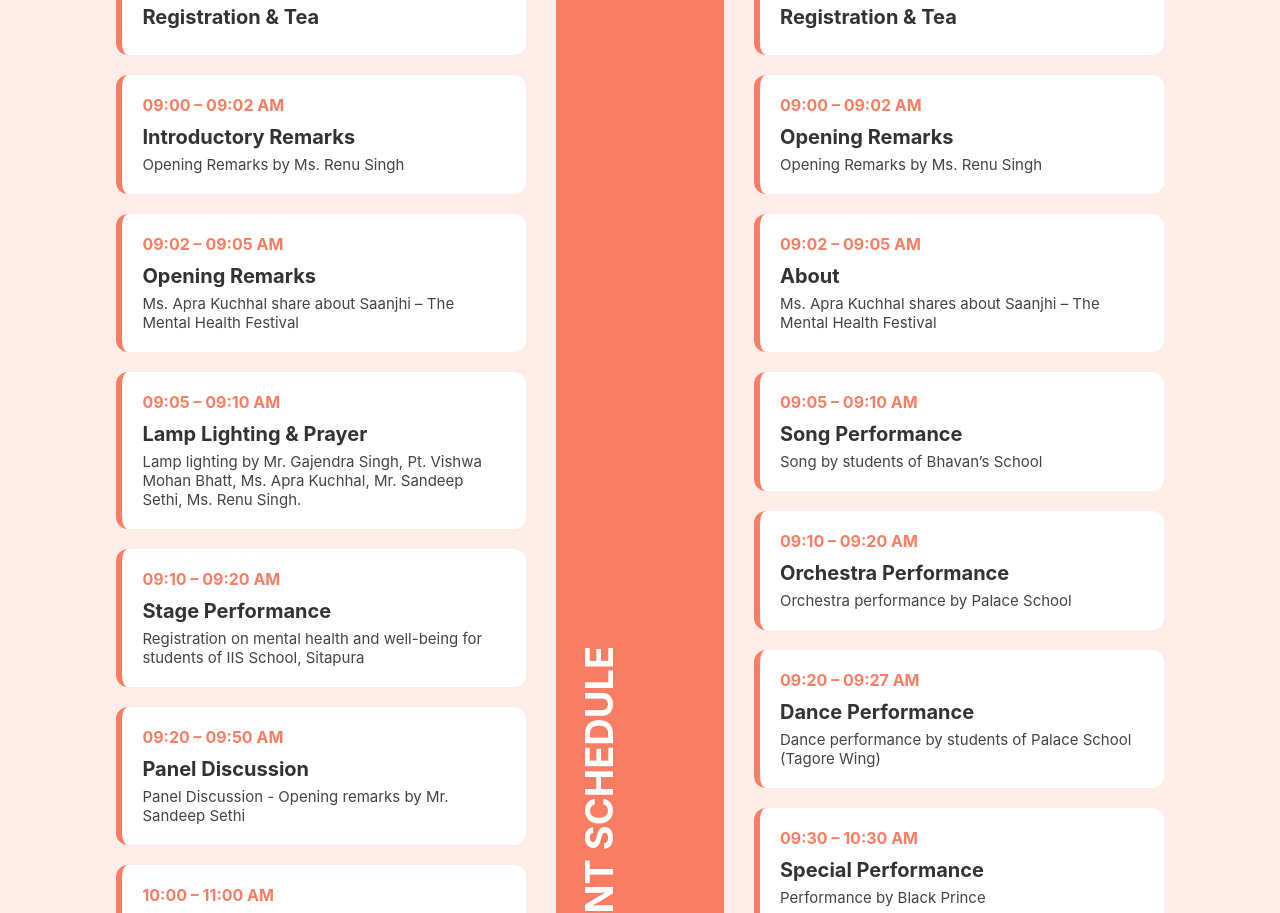
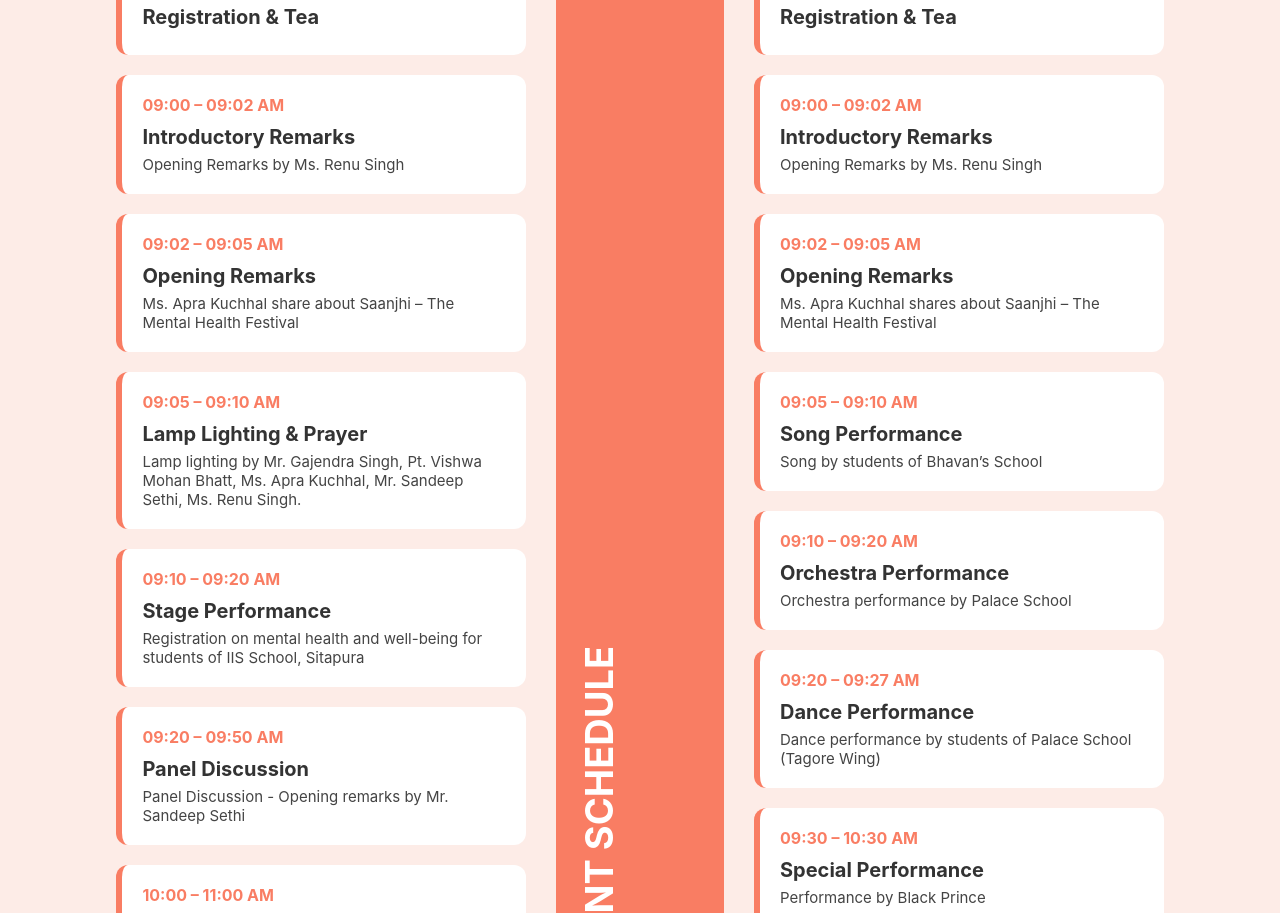
Before and after one commit to Manish-sikar/my-app, a React (Create React App) app: page / in a window 1280 px wide. Shown: the part 4520-5433 px from the top of the page. Built offline with nearby package versions, Linux system fonts and the light colour scheme.

Commit message:
Update Schedule.jsx

```diff
--- a/src/Herosection/Schedule.jsx
+++ b/src/Herosection/Schedule.jsx
@@ -48,12 +48,12 @@ const Schedule = () => {
     { time: "08:45 – 09:00 AM", title: "Registration & Tea" },
     {
       time: "09:00 – 09:02 AM",
-      title: "Opening Remarks",
+      title: "Introductory Remarks",
       desc: "Opening Remarks by Ms. Renu Singh",
     },
     {
       time: "09:02 – 09:05 AM",
-      title: "About",
+      title: "Opening Remarks",
       desc: "Ms. Apra Kuchhal shares about Saanjhi – The Mental Health Festival",
     },
     {
```
